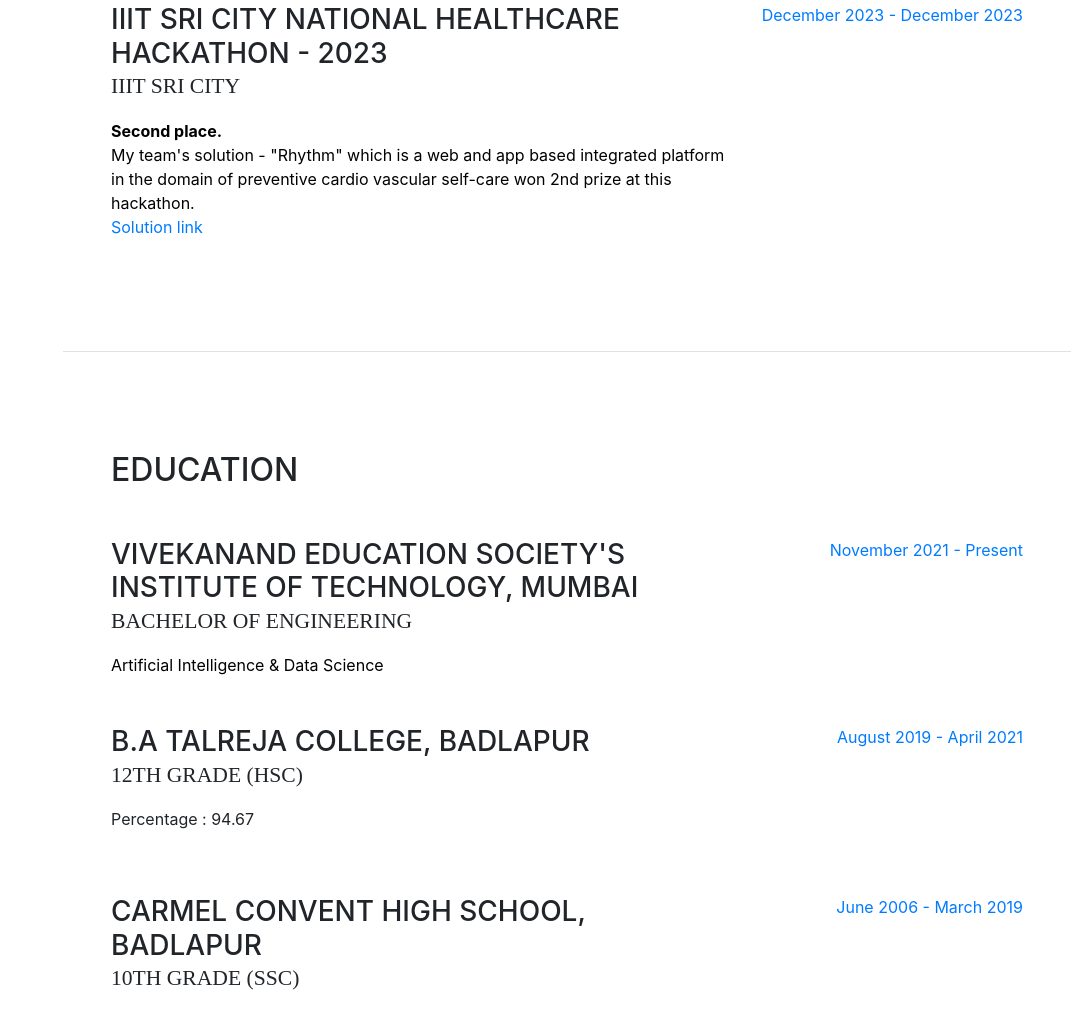
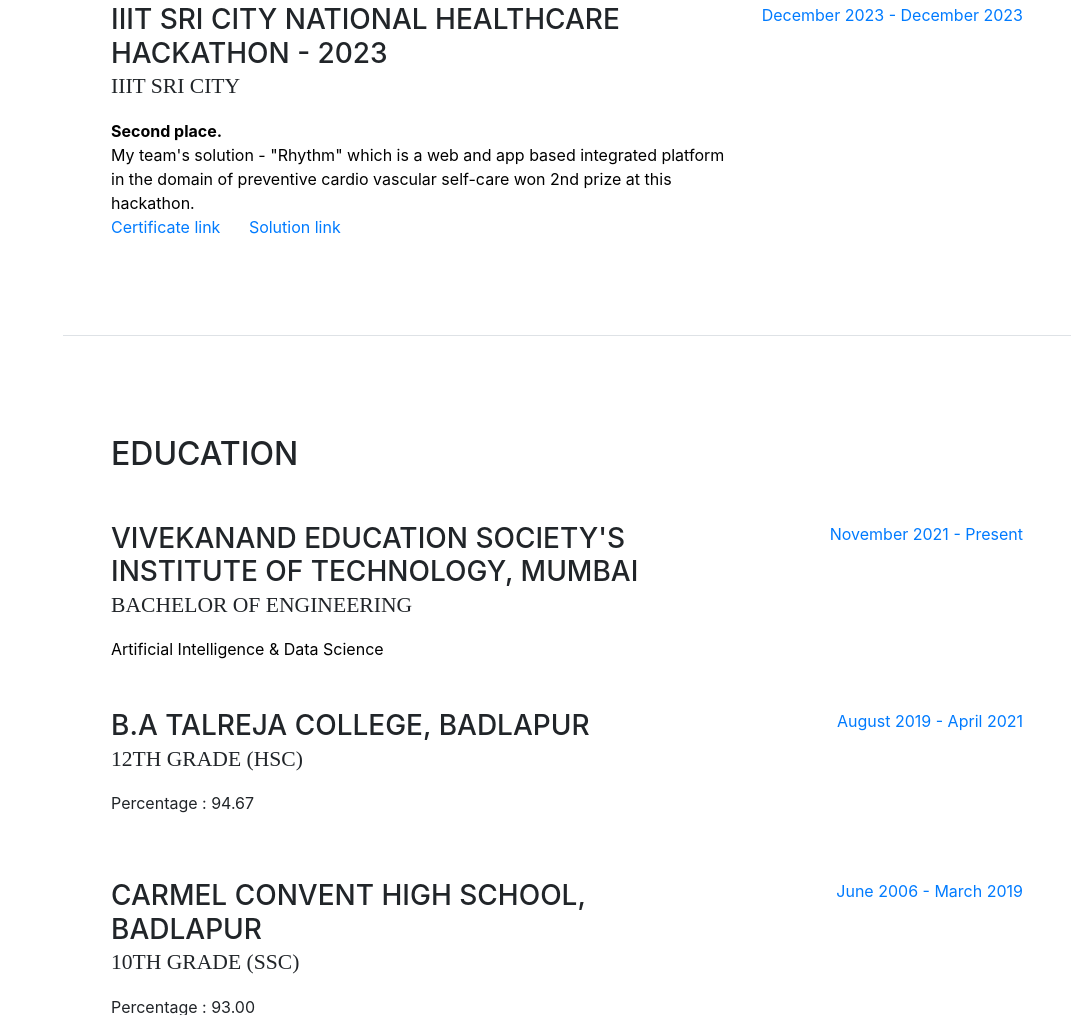
Before and after one commit to Riteshbhalerao11/personal-website, a website with bundled scripts: page index.html in a window 1280 px wide. Shown: the part 2467-3482 px from the top of the page, without its empty margins (209-1280 px from the left). Built offline with nearby package versions, Linux system fonts and the light colour scheme; a web font is replaced by a local one.

Commit message:
IIIT cert added

```diff
--- a/index.html
+++ b/index.html
@@ -287,8 +287,13 @@
                 self-care won 2nd prize at this hackathon.
               </p>
               <a
+                href="https://drive.google.com/file/d/1fiCf-9S9em7rjT3pFUNDMAsRpSyeJGdk/view?usp=sharing"
+                ><span class="mr-4">Certificate link </span></a
+              >
+
+              <a
                 href="https://drive.google.com/file/d/18WMuc16KUw4yG5pmAaeUzfI8Cmf44a5d/view"
-                ><p>Solution link</p></a
+                ><span> Solution link</span></a
               >
             </div>
             <div class="resume-date text-md-right">
```
